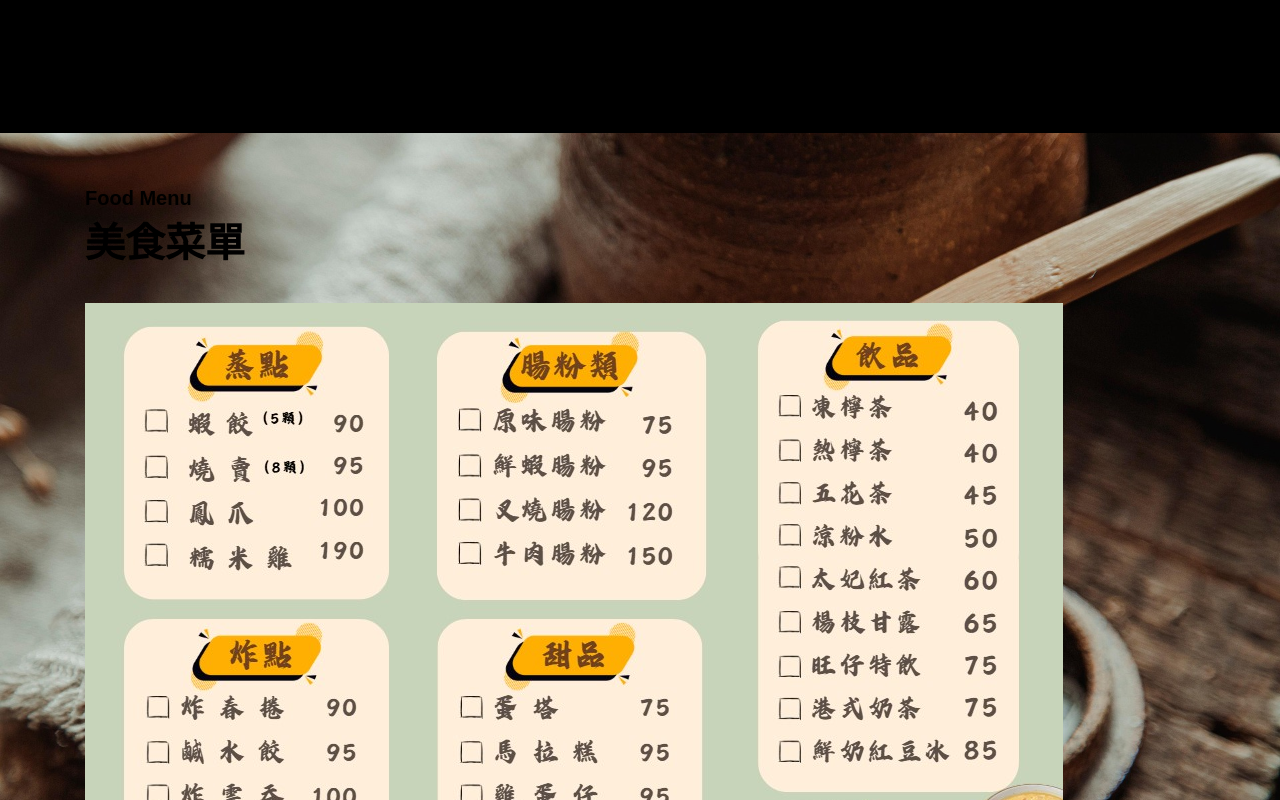
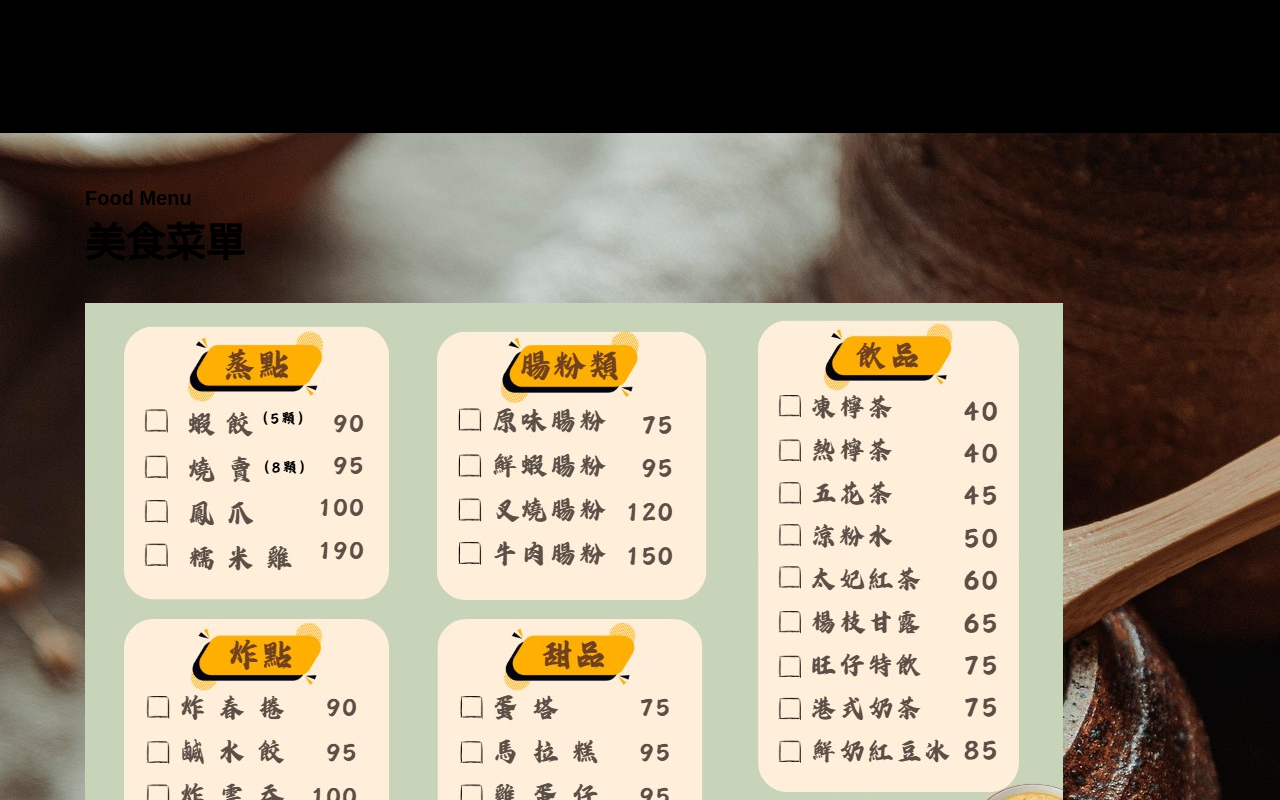
Before and after one commit to yumi-at/H.github.io, a plain HTML site: page 1129-2/index.html in a window 1280 px wide. Shown: the part 1400-2200 px from the top of the page. Drawn offline with Linux system fonts and the light colour scheme.

Commit message:
Update style.css

```diff
--- a/1129-2/css/style.css
+++ b/1129-2/css/style.css
@@ -227,7 +227,7 @@ section {
     position: fixed;
 }
 .B {
-    background-image: url("../image/TEA.jpg");
+    background: url("../image/TEA.jpg");
     background-attachment: fixed;
     margin-top: -200px;
 }
```
